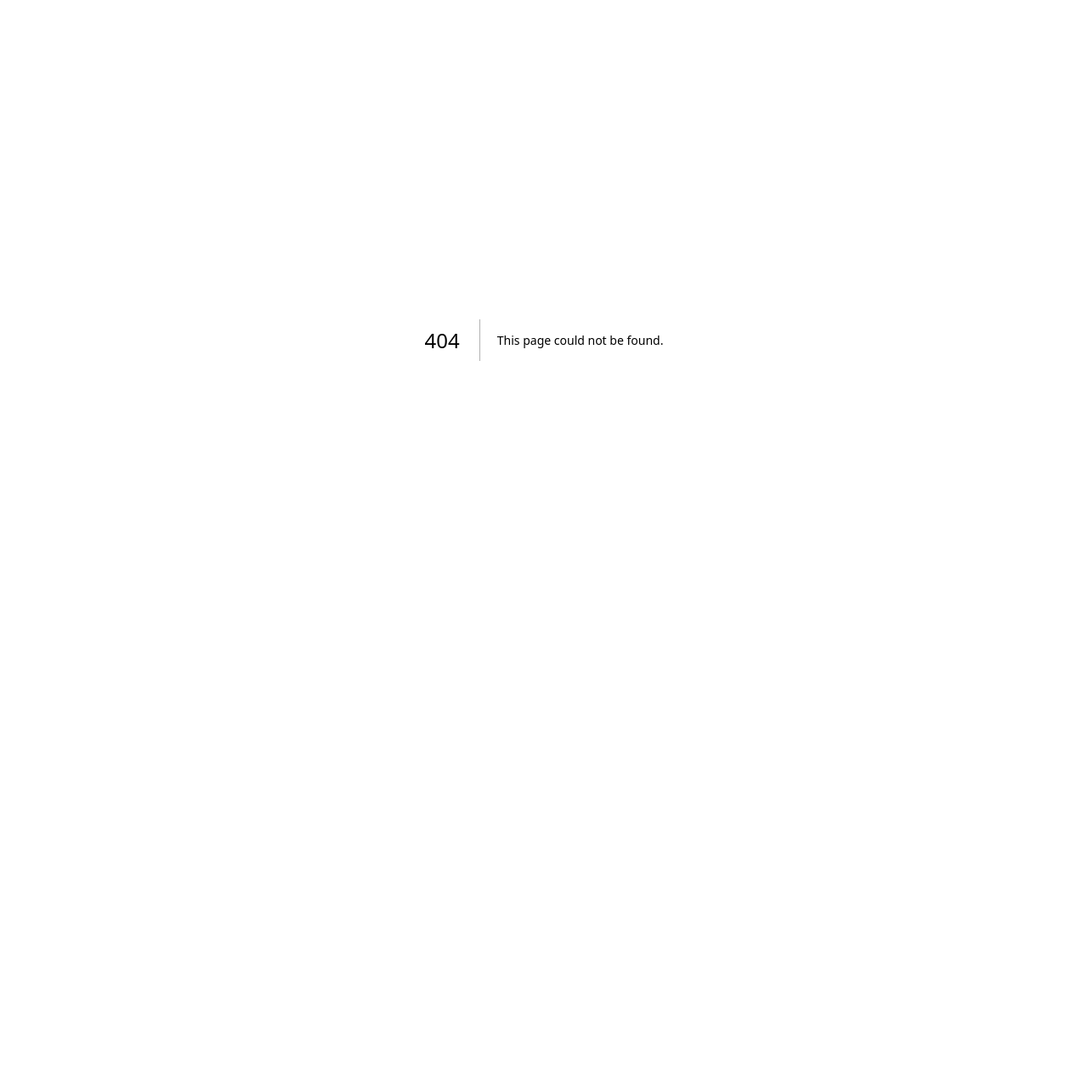
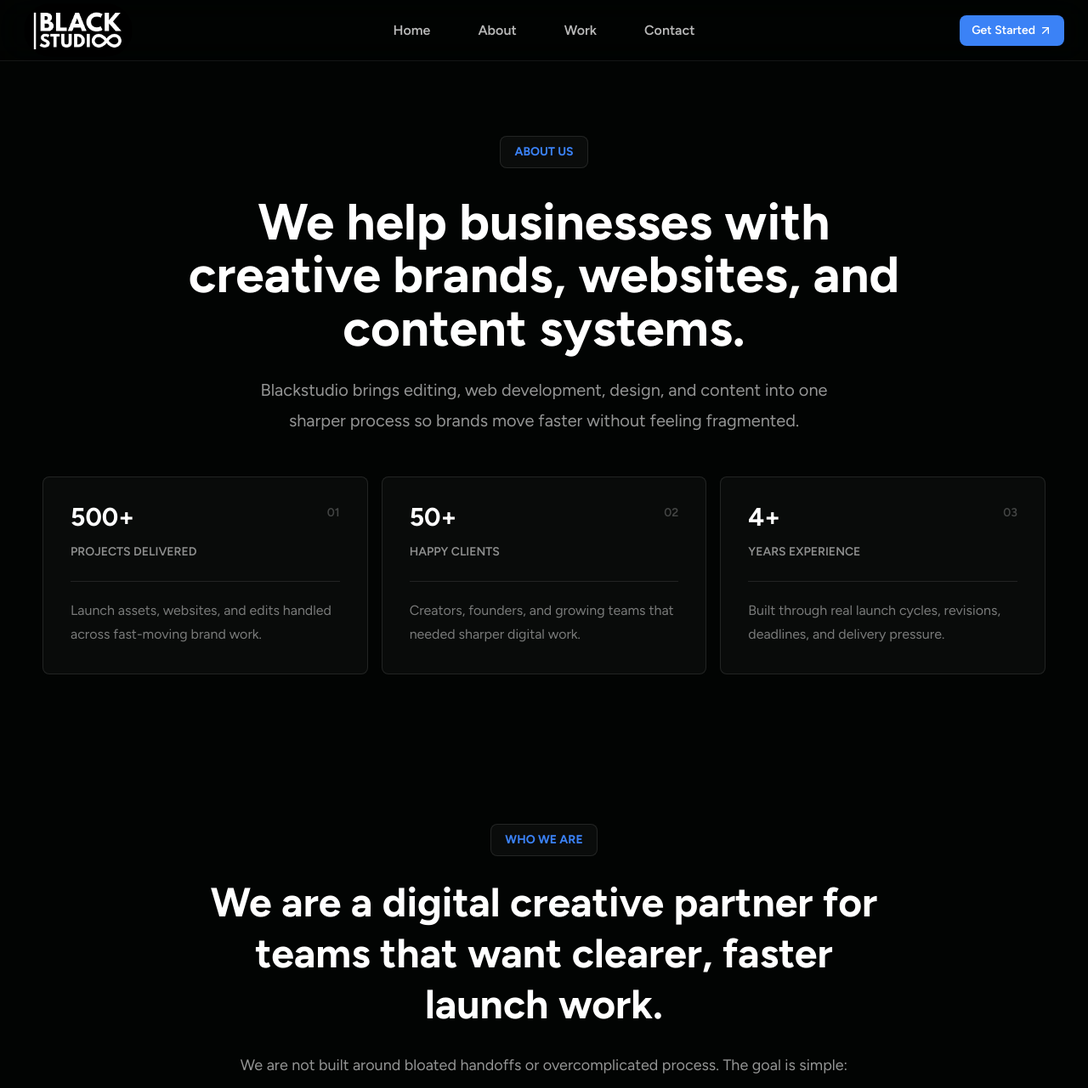
Before and after one commit to DeathXError/blackstudio, a Next.js app: page /about in a window 1280 px wide. Before the commit this address had no page. Shown: the top 1281 px of the page at 85% size. Before the commit the page ends 800 px from the top, so only its background shows below. Built offline with nearby package versions, Linux system fonts and the light colour scheme.

Commit message:
feat: create about page and some ui improvements in other components

```diff
--- /dev/null
+++ b/app/about/page.jsx
@@ -0,0 +1,240 @@
+"use client";
+
+import Footer from "@/components/layout/footer";
+import Navbar from "@/components/layout/navbar";
+import { ArrowRight, Check, X } from "lucide-react";
+import { motion } from "framer-motion";
+import Link from "next/link";
+
+const fadeUp = {
+  hidden: { opacity: 0, y: 28 },
+  show: { opacity: 1, y: 0 },
+};
+
+const stagger = {
+  hidden: {},
+  show: {
+    transition: {
+      staggerChildren: 0.08,
+    },
+  },
+};
+
+const stats = [
+  {
+    value: "500+",
+    label: "Projects delivered",
+    description:
+      "Launch assets, websites, and edits handled across fast-moving brand work.",
+  },
+  {
+    value: "50+",
+    label: "Happy clients",
+    description:
+      "Creators, founders, and growing teams that needed sharper digital work.",
+  },
+  {
+    value: "4+",
+    label: "Years experience",
+    description:
+      "Built through real launch cycles, revisions, deadlines, and delivery pressure.",
+  },
+];
+
+const whyUsLeft = [
+  "Disconnected freelancers and uneven creative quality",
+  "Slow approvals and too many revision loops",
+  "Separate assets that never quite feel like one brand",
+  "Launch work that looks good but is hard to use later",
+  "A lot of explaining the same context over and over",
+];
+
+const whyUsRight = [
+  "One team shaping the website, visuals, edits, and content together",
+  "Clear direction early, so decisions move faster",
+  "A more consistent brand feel across every touchpoint",
+  "Deliverables your team can actually keep using after launch",
+  "Direct communication with fewer layers and less drag",
+];
+
+export default function AboutPage() {
+  return (
+    <main className="min-h-screen bg-[#020403] text-white">
+      <Navbar />
+
+      <motion.div
+        variants={stagger}
+        initial="hidden"
+        animate="show"
+        className="px-5 pb-20 pt-36 sm:px-7 sm:pt-40 lg:pb-24"
+      >
+        {/* Hero */}
+        <section className="mx-auto max-w-[1180px]">
+          <motion.div
+            variants={fadeUp}
+            transition={{ duration: 0.7, ease: [0.16, 1, 0.3, 1] }}
+            className="mx-auto max-w-[860px] text-center"
+          >
+            <p className="inline-flex rounded-lg border border-white/10 bg-white/[0.035] px-4 py-2 text-sm font-bold uppercase text-brand-accent">
+              About Us
+            </p>
+            <h1 className="mt-8 max-w-[980px] font-bold leading-[1.04] tracking-normal text-white text-4xl md:text-5xl lg:text-6xl">
+                We help businesses with creative brands, websites, and content systems.
+            </h1>
+            <p className="mx-auto mt-6 max-w-[720px] text-lg leading-9 text-white/58 sm:text-xl">
+              Blackstudio brings editing, web development, design, and content
+              into one sharper process so brands move faster without feeling
+              fragmented.
+            </p>
+          </motion.div>
+
+          <motion.div
+            variants={stagger}
+            className="mt-12 grid gap-4 sm:grid-cols-2 lg:grid-cols-3"
+          >
+            {stats.map((stat, index) => (
+              <motion.article
+                key={stat.label}
+                variants={fadeUp}
+                transition={{ duration: 0.65, ease: [0.16, 1, 0.3, 1] }}
+                className="rounded-lg border border-white/10 bg-white/3 p-7 text-left transition-all duration-300 hover:-translate-y-1 hover:border-white/18 hover:bg-white/4.5 sm:p-8"
+              >
+                <div className="flex items-start justify-between gap-4">
+                  <div>
+                    <div className="text-3xl font-bold leading-none text-white">
+                      {stat.value}
+                    </div>
+                    <div className="mt-4 text-sm font-semibold uppercase tracking-normal text-white/54">
+                      {stat.label}
+                    </div>
+                  </div>
+                  <span className="text-sm font-semibold text-white/24">
+                    0{index + 1}
+                  </span>
+                </div>
+                <div className="mt-6 h-px w-full bg-white/10" />
+                <p className="mt-5 text-sm leading-7 text-white/46 sm:text-base">
+                  {stat.description}
+                </p>
+              </motion.article>
+            ))}
+          </motion.div>
+        </section>
+
+        {/* Who we are */}
+        <section className="py-20 lg:py-24 mx-auto mt-20 max-w-[1180px]">
+          <motion.div
+            variants={fadeUp}
+            transition={{ duration: 0.7, ease: [0.16, 1, 0.3, 1] }}
+            className="mx-auto max-w-[820px] text-center"
+          >
+            <p className="inline-flex rounded-lg border border-white/10 bg-white/[0.035] px-4 py-2 text-sm font-bold uppercase text-brand-accent">
+              Who We Are
+            </p>
+            <h2 className="mt-6 text-4xl font-bold leading-tight tracking-normal sm:text-5xl">
+              We are a digital creative partner for teams that want clearer,
+              faster launch work.
+            </h2>
+            <p className="mx-auto mt-6 max-w-[760px] text-lg leading-9 text-white/58">
+              We are not built around bloated handoffs or overcomplicated
+              process. The goal is simple: make the work feel stronger, more
+              connected, and easier to ship.
+            </p>
+          </motion.div>
+        </section>
+
+        {/* Why us */}
+        <section className="pb-20 lg:pb-24 mx-auto mt-20 max-w-[1180px]">
+          <motion.div
+            variants={fadeUp}
+            transition={{ duration: 0.7, ease: [0.16, 1, 0.3, 1] }}
+            className="mx-auto max-w-[860px] text-center"
+          >
+            <p className="inline-flex rounded-lg border border-white/10 bg-white/[0.035] px-4 py-2 text-sm font-bold uppercase text-brand-accent">
+              Why Us
+            </p>
+            <h2 className="mt-6 text-4xl font-bold leading-tight tracking-normal sm:text-5xl">
+              What makes working with us feel different.
+            </h2>
+            <p className="mx-auto mt-6 max-w-[760px] text-lg leading-9 text-white/58">
+              We keep the pace fast, the communication direct, and the creative
+              system tight enough that the final work feels intentional
+              everywhere it appears.
+            </p>
+          </motion.div>
+
+          <motion.div
+            variants={stagger}
+            className="mt-14 grid gap-5 lg:grid-cols-2"
+          >
+            <motion.article
+              variants={fadeUp}
+              transition={{ duration: 0.65, ease: [0.16, 1, 0.3, 1] }}
+              className="rounded-lg border border-white/10 bg-[#020403] p-7 sm:p-8"
+            >
+              <h3 className="text-2xl font-bold text-white">
+                Typical creative process
+              </h3>
+              <div className="mt-8 space-y-5">
+                {whyUsLeft.map((item) => (
+                  <div key={item} className="flex gap-4">
+                    <span className="mt-1 flex h-7 w-7 shrink-0 items-center justify-center rounded-lg border border-white/10 text-white/72">
+                      <X className="h-4 w-4" />
+                    </span>
+                    <p className="text-lg leading-8 text-white/58">{item}</p>
+                  </div>
+                ))}
+              </div>
+            </motion.article>
+
+            <motion.article
+              variants={fadeUp}
+              transition={{ duration: 0.65, ease: [0.16, 1, 0.3, 1] }}
+              className="rounded-lg border border-white/10 bg-white/[0.035] p-7 sm:p-8"
+            >
+              <h3 className="text-2xl font-bold text-white">
+                Working with Blackstudio
+              </h3>
+              <div className="mt-8 space-y-5">
+                {whyUsRight.map((item) => (
+                  <div key={item} className="flex gap-4">
+                    <span className="mt-1 flex h-7 w-7 shrink-0 items-center justify-center rounded-lg bg-brand-accent text-white">
+                      <Check className="h-4 w-4" />
+                    </span>
+                    <p className="text-lg leading-8 text-white/78">{item}</p>
+                  </div>
+                ))}
+              </div>
+            </motion.article>
+          </motion.div>
+        </section>
+
+        {/* CTA */}
+        <section className="pb-20 lg:pb-24 mx-auto mt-20 max-w-[1180px]">
+          <motion.div
+            variants={fadeUp}
+            transition={{ duration: 0.7, ease: [0.16, 1, 0.3, 1] }}
+            className="rounded-lg border border-white/10 bg-white/[0.035] px-6 py-10 text-center sm:px-10 sm:py-12"
+          >
+            <h2 className="text-3xl font-semibold leading-tight tracking-normal sm:text-4xl">
+              Ready to bring clarity and impact to your next project?
+            </h2>
+            <p className="mx-auto mt-5 max-w-[700px] text-base leading-8 text-white/58 sm:text-lg">
+              Send over the brief, the timeline, or even a rough idea. We
+              help shape it into work that feels intentional and ready for launch.
+            </p>
+            <Link
+              href="/contact"
+              className="group mx-auto mt-8 inline-flex items-center gap-2 rounded-lg bg-brand-accent px-6 py-3 text-sm font-bold text-white no-underline transition-all duration-300 hover:-translate-y-0.5 hover:bg-brand-accent/90"
+            >
+              Start a project
+              <ArrowRight className="h-4 w-4 transition-transform duration-300 group-hover:translate-x-1" />
+            </Link>
+          </motion.div>
+        </section>
+      </motion.div>
+
+      <Footer />
+    </main>
+  );
+}
--- a/app/contact/page.jsx
+++ b/app/contact/page.jsx
@@ -18,7 +18,7 @@ export default function ContactPage() {
             <span className="inline-flex rounded-lg border border-white/10 bg-white/[0.035] px-4 py-2 text-sm font-semibold text-white/72">
               Contact
             </span>
-            <h1 className="mt-8 text-5xl font-extrabold leading-[1.02] tracking-normal text-white sm:text-7xl">
+            <h1 className="mt-8 max-w-[980px] font-bold leading-[1.04] tracking-normal text-white text-4xl md:text-5xl lg:text-6xl">
               Get in Touch with Us
             </h1>
             <p className="mx-auto mt-6 max-w-[720px] text-lg leading-9 text-white/58 sm:text-xl">
--- a/app/page.js
+++ b/app/page.js
@@ -78,7 +78,7 @@ export default function Home() {
             <p className="text-sm font-bold uppercase text-brand-accent">
               Built for momentum
             </p>
-            <h2 className="mt-4 max-w-[620px] text-3xl font-extrabold leading-tight tracking-normal text-white sm:text-5xl">
+            <h2 className="mt-4 max-w-[620px] text-3xl font-bold leading-tight tracking-normal text-white sm:text-5xl">
               One creative partner for the work that moves your brand forward.
             </h2>
           </div>
@@ -115,7 +115,7 @@ export default function Home() {
               <p className="text-sm font-bold uppercase text-brand-accent">
                 Selected work
               </p>
-              <h2 className="mt-4 max-w-[680px] text-3xl font-extrabold leading-tight tracking-normal sm:text-5xl">
+              <h2 className="mt-4 max-w-[680px] text-3xl font-bold leading-tight tracking-normal sm:text-5xl">
                 Strong visuals, clean builds, and launch assets that feel alive.
               </h2>
             </div>
@@ -140,7 +140,7 @@ export default function Home() {
                   <p className="mb-3 text-sm font-bold uppercase text-brand-accent">
                     {item.label}
                   </p>
-                  <h3 className="text-3xl font-extrabold tracking-normal">
+                  <h3 className="text-3xl font-bold tracking-normal">
                     {item.title}
                   </h3>
                 </div>
@@ -160,7 +160,7 @@ export default function Home() {
             <p className="text-sm font-bold uppercase text-brand-accent">
               Clear process
             </p>
-            <h2 className="mt-4 text-3xl font-extrabold leading-tight tracking-normal sm:text-5xl">
+            <h2 className="mt-4 text-3xl font-bold leading-tight tracking-normal sm:text-5xl">
               From raw idea to polished launch, without the drag.
             </h2>
           </div>
--- a/components/home/benefits.jsx
+++ b/components/home/benefits.jsx
@@ -8,7 +8,7 @@ export default function Benefits() {
           <p className="inline-flex rounded-lg border border-white/10 bg-white/[0.035] px-4 py-2 text-sm font-bold uppercase text-brand-accent">
             Why Choose Us
           </p>
-          <h2 className="mt-6 text-3xl font-extrabold leading-tight tracking-normal text-white sm:text-5xl">
+          <h2 className="mt-6 text-3xl font-bold leading-tight tracking-normal text-white sm:text-5xl">
             The benefits of working with a team built for digital launches.
           </h2>
           <p className="mx-auto mt-5 max-w-[680px] text-base leading-8 text-white/58 sm:text-lg">
--- a/components/home/cta.jsx
+++ b/components/home/cta.jsx
@@ -22,7 +22,7 @@ export default function CTA() {
             <p className="text-sm font-bold uppercase text-brand-accent">
               Next launch
             </p>
-            <h2 className="mt-5 text-3xl font-extrabold leading-tight tracking-normal sm:text-5xl">
+            <h2 className="mt-5 text-3xl font-bold leading-tight tracking-normal sm:text-5xl">
               Ready to make your next project feel sharper?
             </h2>
             <p className="mt-5 max-w-[620px] text-base leading-8 text-white/58 sm:text-lg">
--- a/components/home/faq.jsx
+++ b/components/home/faq.jsx
@@ -15,7 +15,7 @@ export default function Faq() {
       <div className="mx-auto grid max-w-[1100px] gap-12 lg:grid-cols-[0.78fr_1.22fr] lg:items-start">
         <div className="lg:sticky lg:top-28">
           <p className="text-sm font-bold text-brand-accent">FAQs</p>
-          <h2 className="mt-4 max-w-[520px] text-3xl font-extrabold leading-tight tracking-normal text-white sm:text-5xl">
+          <h2 className="mt-4 max-w-[520px] text-3xl font-bold leading-tight tracking-normal text-white sm:text-5xl">
             We&apos;ve got the answers you&apos;re looking for.
           </h2>
           <p className="mt-5 max-w-[460px] text-base leading-8 text-white/58 sm:text-lg">
--- a/components/home/hero.jsx
+++ b/components/home/hero.jsx
@@ -29,7 +29,7 @@ export default function Hero() {
           Digital Creative Agency
         </div>
 
-        <h1 className="max-w-[980px] text-4xl font-extrabold leading-[1.04] tracking-normal text-white sm:text-6xl lg:text-7xl">
+        <h1 className="max-w-[980px] font-bold leading-[1.04] tracking-normal text-white text-4xl md:text-5xl lg:text-6xl">
           We Provide Services in
           <span className="relative mt-2 grid min-h-[1.12em] place-items-center overflow-hidden italic">
             {services.map((word, i) => (
@@ -93,7 +93,7 @@ export default function Hero() {
               <div className="absolute inset-x-0 top-0 h-px bg-white/18" />
               <div className="flex items-start justify-between gap-4">
                 <div>
-                  <div className="text-3xl font-extrabold tracking-normal text-white sm:text-4xl">
+                  <div className="text-3xl font-bold tracking-normal text-white sm:text-4xl">
                     {stat.value}
                   </div>
                   <div className="mt-2 text-xs font-semibold uppercase tracking-normal text-white/52">
--- a/components/home/testimonials.jsx
+++ b/components/home/testimonials.jsx
@@ -10,7 +10,7 @@ export default function Testimonials() {
           <p className="inline-flex rounded-lg border border-white/10 bg-white/[0.035] px-4 py-2 text-sm font-bold uppercase text-brand-accent">
             Testimonials
           </p>
-          <h2 className="mt-6 text-3xl font-extrabold leading-tight tracking-normal text-white sm:text-5xl">
+          <h2 className="mt-6 text-3xl font-bold leading-tight tracking-normal text-white sm:text-5xl">
             Why Clients and Businesses Love Working With Us.
           </h2>
           <p className="mx-auto mt-5 max-w-[620px] text-base leading-8 text-white/58 sm:text-lg">
--- a/components/layout/navbar.jsx
+++ b/components/layout/navbar.jsx
@@ -29,9 +29,9 @@ const Navbar = () => {
     >
       {/* Desktop Navbar */}
       <div className="mx-auto grid max-w-[1280px] grid-cols-[1fr_auto_1fr] items-center px-5 py-1 sm:px-7">
-        <a
+        <Link
           href="/#hero"
-          className="inline-flex items-center gap-2 justify-self-start text-[1.1rem] font-extrabold tracking-normal text-white no-underline transition-opacity duration-200 hover:opacity-80"
+          className="inline-flex items-center gap-2 justify-self-start text-[1.1rem] font-bold tracking-normal text-white no-underline transition-opacity duration-200 hover:opacity-80"
         >
           <Image
             src="/logo.png"
@@ -41,7 +41,7 @@ const Navbar = () => {
             className="rounded-full"
             priority
           />
-        </a>
+        </Link>
 
         <div className="hidden items-center gap-14 justify-self-center md:flex">
           {navLinks.map((link) => (
```
